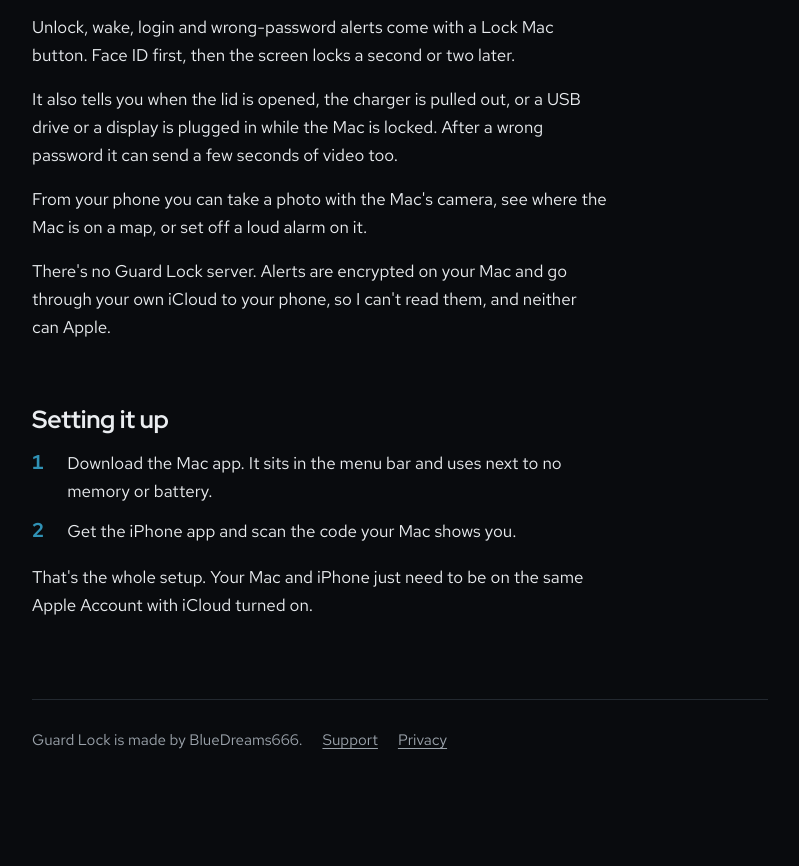
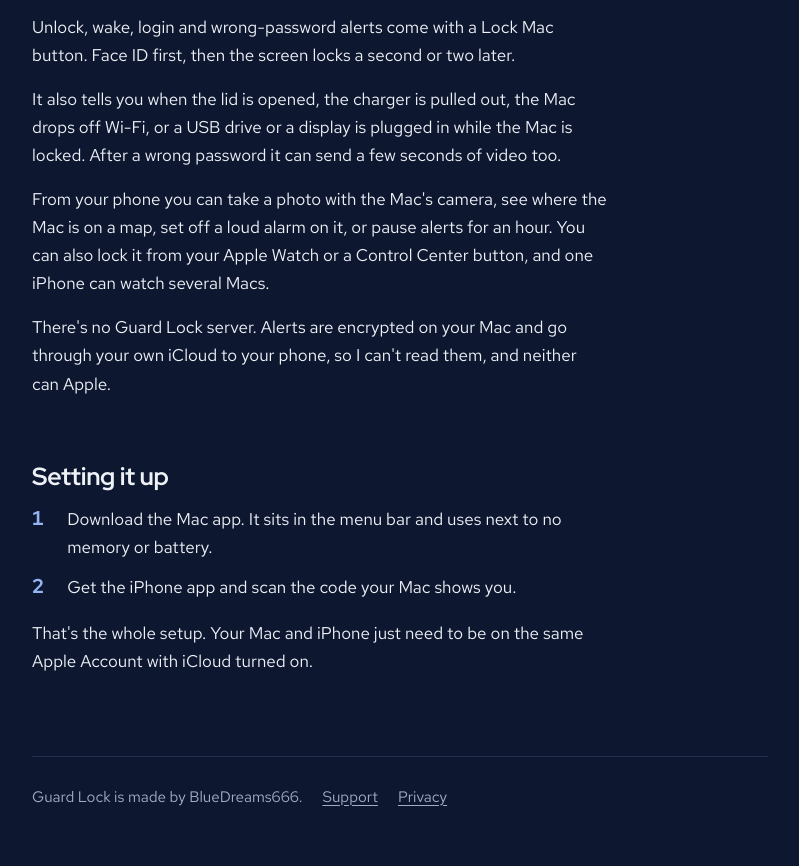
Before and after one commit to BlueDreams666/guardlock-site, a plain HTML site: page index.html in a window 1280 px wide. Shown: the part 1293-2159 px from the top of the page, without its empty margins (240-1039 px from the left). Before the commit the page ends 2103 px from the top, so only its background shows below. Drawn offline with Linux system fonts and the light colour scheme.

Commit message:
Navy colors and accurate privacy and feature text
Pages use the icon's navy. The privacy policy explains the ntfy.sh connection, lists every alert and command, and says when Face ID is asked. The home page mentions the Watch, Control Center and several Macs.

```diff
--- a/index.html
+++ b/index.html
@@ -11,12 +11,12 @@
 <meta property="og:url" content="https://bluedreams666.github.io/guardlock-site/">
 <meta property="og:type" content="website">
 <meta name="twitter:card" content="summary_large_image">
-<meta name="theme-color" content="#090b0e">
+<meta name="theme-color" content="#0d1730">
 <link rel="icon" href="favicon.png">
 <link rel="preload" href="fonts/red-hat-display-normal-latin.woff2" as="font" type="font/woff2" crossorigin>
 <link rel="preload" href="fonts/red-hat-text-normal-latin.woff2" as="font" type="font/woff2" crossorigin>
 <link rel="stylesheet" href="fonts.css">
-<link rel="stylesheet" href="style.css">
+<link rel="stylesheet" href="style.css?v=2">
 </head>
 <body>
 <header class="site">
@@ -42,8 +42,8 @@
   <h2>What it does</h2>
   <p>Your phone hears about it within seconds whenever the Mac is unlocked, woken up, logged in to or shut down. A wrong password at the lock screen gets an urgent alert, and if you switch it on, a photo from the Mac's camera comes with it.</p>
   <p>Unlock, wake, login and wrong-password alerts come with a Lock Mac button. Face ID first, then the screen locks a second or two later.</p>
-    <p>It also tells you when the lid is opened, the charger is pulled out, or a USB drive or a display is plugged in while the Mac is locked. After a wrong password it can send a few seconds of video too.</p>
-    <p>From your phone you can take a photo with the Mac's camera, see where the Mac is on a map, or set off a loud alarm on it.</p>
+    <p>It also tells you when the lid is opened, the charger is pulled out, the Mac drops off Wi-Fi, or a USB drive or a display is plugged in while the Mac is locked. After a wrong password it can send a few seconds of video too.</p>
+    <p>From your phone you can take a photo with the Mac's camera, see where the Mac is on a map, set off a loud alarm on it, or pause alerts for an hour. You can also lock it from your Apple Watch or a Control Center button, and one iPhone can watch several Macs.</p>
   <p>There's no Guard Lock server. Alerts are encrypted on your Mac and go through your own iCloud to your phone, so I can't read them, and neither can Apple.</p>
 
   <h2>Setting it up</h2>
--- a/style.css
+++ b/style.css
@@ -1,13 +1,13 @@
 /* Guard Lock: a night-watch page. Dark like the app, Red Hat Display for headlines, Red Hat Text for reading. */
 :root {
   color-scheme: dark;
-  --night: #090b0e;
-  --panel: #12161b;
-  --ink: #eaedf0;
-  --soft: #9ba3ab;
-  --rule: #232930;
-  --accent: #3092B5;
-  --select: rgba(48, 146, 181, .32);
+  --night: #0d1730;
+  --panel: #15213f;
+  --ink: #eef1f6;
+  --soft: #a2adc4;
+  --rule: #22304f;
+  --accent: #93b6f2;
+  --select: rgba(147, 182, 242, .3);
   --display: "Red Hat Display", -apple-system, "Helvetica Neue", Arial, sans-serif;
   --text: "Red Hat Text", -apple-system, "Helvetica Neue", Arial, sans-serif;
 }
@@ -54,8 +54,8 @@ li::marker { color: var(--soft); }
            font: 700 1.02rem/1 var(--display); text-decoration: none; }
 .get .dl:hover { background: #fff; }
 .store { display: inline-flex; align-items: center; gap: 10px; min-height: 48px; padding: 0 20px 0 16px; border-radius: 12px; background: #000; color: #fff;
-         border: 1px solid #3a4148; font: 600 1.02rem/1 var(--display); text-decoration: none; }
-.store:hover { border-color: #6b747c; }
+         border: 1px solid #34436a; font: 600 1.02rem/1 var(--display); text-decoration: none; }
+.store:hover { border-color: #6b7a9a; }
 .store svg { width: 18px; height: 22px; fill: #fff; flex: none; }
 .get + .small { margin-bottom: 0; }
 
```
Also changed, not shown: privacy.html (+8 -8 lines), support.html (+2 -2 lines).
